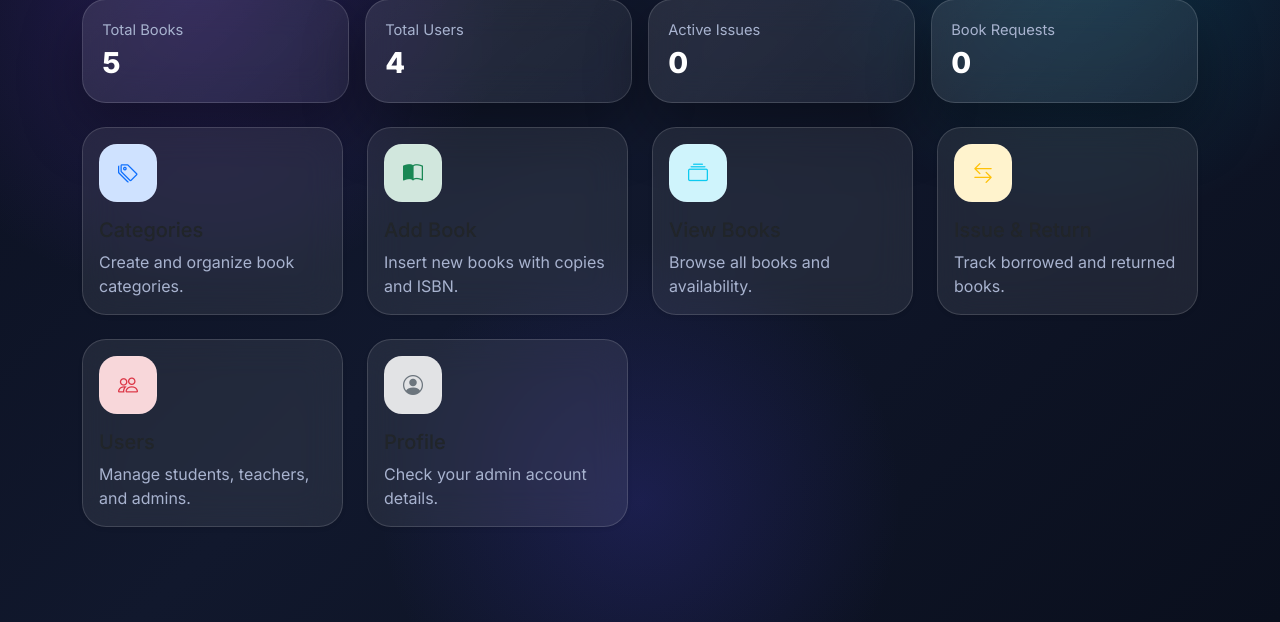
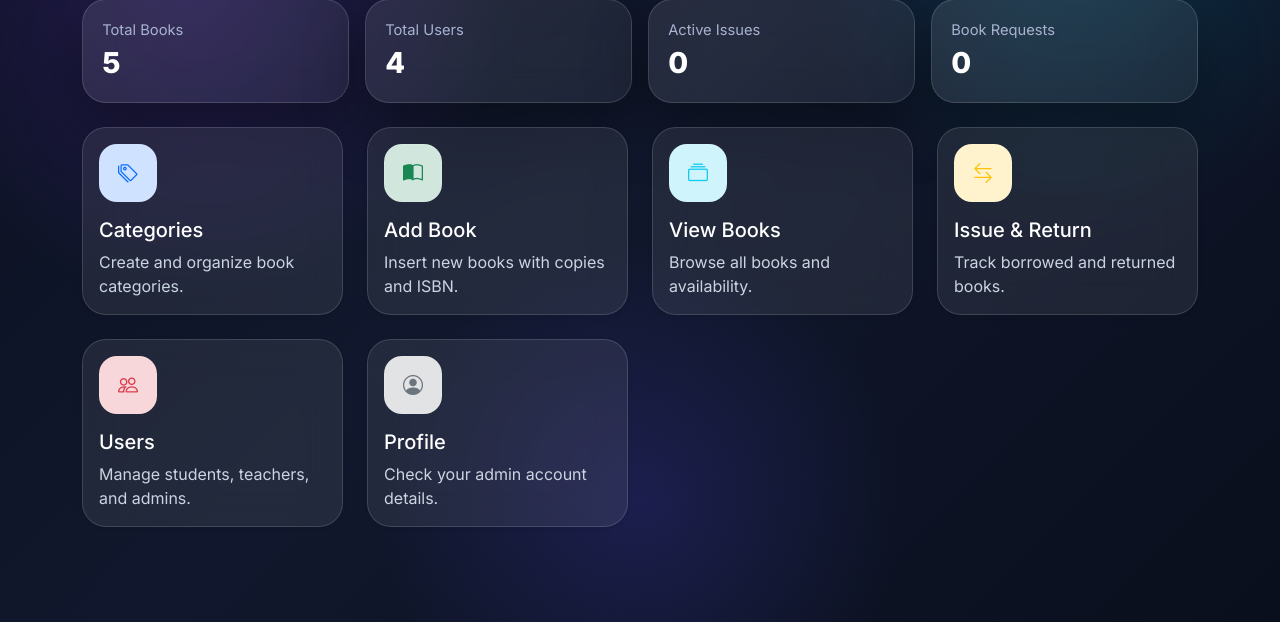
Before and after one commit to arik509/Library-Management-System-dbms-project, a PHP site: page /admin_dashboard.php in a window 1280 px wide. Shown: the part 178-800 px from the top of the page. Run offline with PHP 8.4, Linux system fonts and the light colour scheme; a user stored in the database is signed in; data comes from the database, SQL or seed files in the repository; data that the repository does not hold is empty.

Commit message:
Updated some texts color

```diff
--- a/style.css
+++ b/style.css
@@ -375,3 +375,19 @@ hr {
     padding: 1.4rem;
   }
 }
+
+.dashboard-card h5,
+.dashboard-card h4,
+.dashboard-card h3,
+.dashboard-card .card-title,
+.dashboard-card a,
+.dashboard-card a h5,
+.dashboard-card a h4,
+.dashboard-card a h3 {
+  color: #ffffff !important;
+}
+
+.dashboard-card p,
+.dashboard-card .text-muted {
+  color: #cbd5e1 !important;
+}
```
